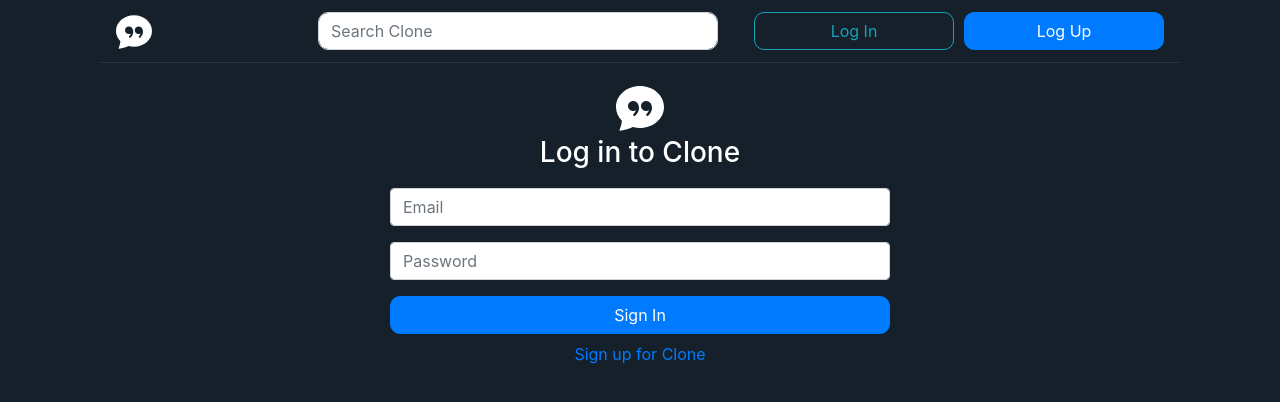
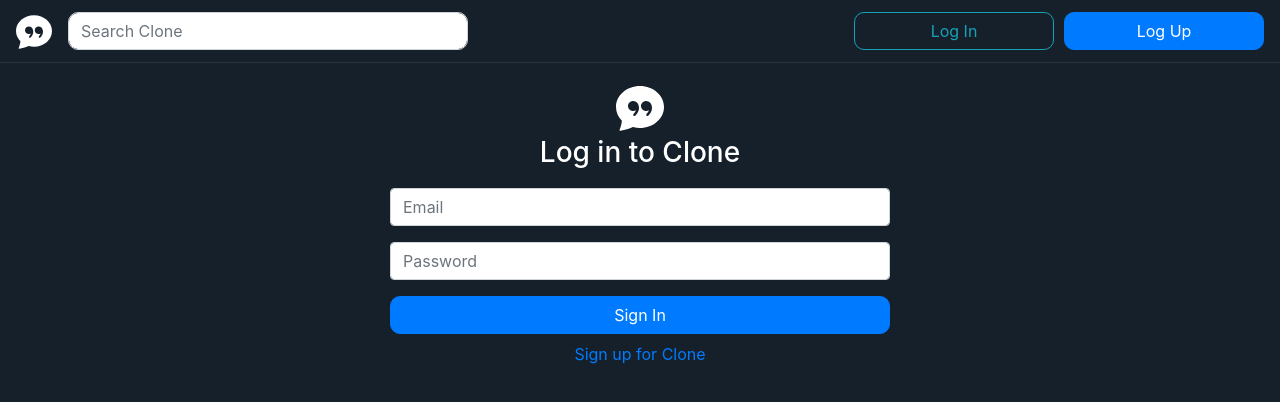
Before and after one commit to b1617/Clone, a React (Create React App) app in the folder frontend/: page /login in a window 1280 px wide. Shown: the top 402 px of the page. Built offline with nearby package versions, Linux system fonts and the light colour scheme.

Commit message:
add navbar but not responsive

```diff
--- a/frontend/public/index.html
+++ b/frontend/public/index.html
@@ -10,34 +10,11 @@
       content="Web site created using create-react-app"
     />
     <link rel="apple-touch-icon" href="%PUBLIC_URL%/logo192.png" />
-    <!--
-      manifest.json provides metadata used when your web app is installed on a
-      user's mobile device or desktop. See https://developers.google.com/web/fundamentals/web-app-manifest/
-    -->
     <link rel="manifest" href="%PUBLIC_URL%/manifest.json" />
-    <!--
-      Notice the use of %PUBLIC_URL% in the tags above.
-      It will be replaced with the URL of the `public` folder during the build.
-      Only files inside the `public` folder can be referenced from the HTML.
-
-      Unlike "/favicon.ico" or "favicon.ico", "%PUBLIC_URL%/favicon.ico" will
-      work correctly both with client-side routing and a non-root public URL.
-      Learn how to configure a non-root public URL by running `npm run build`.
-    -->
-    <title>React App</title>
+    <title>Clone</title>
   </head>
   <body>
     <noscript>You need to enable JavaScript to run this app.</noscript>
     <div id="root"></div>
-    <!--
-      This HTML file is a template.
-      If you open it directly in the browser, you will see an empty page.
-
-      You can add webfonts, meta tags, or analytics to this file.
-      The build step will place the bundled scripts into the <body> tag.
-
-      To begin the development, run `npm start` or `yarn start`.
-      To create a production bundle, use `npm run build` or `yarn build`.
-    -->
   </body>
 </html>
--- a/frontend/src/App.css
+++ b/frontend/src/App.css
@@ -1,4 +1,6 @@
 .App {
+  display: 'flex';
+  flex-direction: 'column';
   background-color: #15202b;
   min-height: 100vh;
 }
--- a/frontend/src/components/NavigationBar.js
+++ b/frontend/src/components/NavigationBar.js
@@ -1,12 +1,12 @@
 import React, { Component } from 'react';
 import { Navbar, Form, Button } from 'react-bootstrap';
 import { ChatQuoteFill } from 'react-bootstrap-icons';
-
+import { Link } from 'react-router-dom';
 class NavigationBar extends Component {
   render() {
     return (
-      <Navbar variant='dark' style={this.navStyle}>
-        <Navbar.Brand href='#home'>
+      <Navbar collapseOnSelect expand='lg' variant='dark' style={this.navStyle}>
+        <Navbar.Brand href='#'>
           <ChatQuoteFill color='#fff' size={36} />
         </Navbar.Brand>
         <Form inline>
@@ -17,29 +17,33 @@ class NavigationBar extends Component {
             className='mr-sm-2'
           />
         </Form>
-
+        <Navbar.Toggle aria-controls='responsive-navbar-nav' />
+        <Navbar.Collapse id='responsive-navbar-nav' style={{ flex: 1 }}>
+          <Link to='/login' style={{ marginLeft: 'auto' }}>
             <Button variant='outline-info' style={this.loginBtnStyle}>
               Log In
             </Button>
+          </Link>
+          <Link to='/logup'>
             <Button variant='primary' style={this.logupBtnStyle}>
               Log Up
             </Button>
+          </Link>
+        </Navbar.Collapse>
       </Navbar>
     );
   }
 
   formStyle = {
     width: '400px',
-    borderRadius: '10px',
-    marginLeft: '150px',
-    flex: '1'
+    borderRadius: '10px'
   };
 
   navStyle = {
     display: 'flex',
-    borderBottom: '1px solid #253341',
-    marginLeft: '100px',
-    marginRight: '100px'
+    borderBottom: '1px solid #253341'
+    // marginLeft: '100px',
+    // marginRight: '100px'
   };
 
   logupBtnStyle = {
@@ -49,7 +53,6 @@ class NavigationBar extends Component {
   };
 
   loginBtnStyle = {
-    marginLeft: 'auto',
     borderRadius: '10px',
     width: '200px'
   };
--- a/frontend/src/components/signin.js
+++ b/frontend/src/components/signin.js
@@ -1,6 +1,6 @@
 import React, { Component } from 'react';
 import { Form, Button } from 'react-bootstrap';
-
+import { Link } from 'react-router-dom';
 class signin extends Component {
   state = {
     email: '',
@@ -45,9 +45,9 @@ class signin extends Component {
         >
           Sign In
         </Button>
-        <a href=''>
+        <Link to='/logup'>
           <p style={{ marginTop: '8px' }}> Sign up for Clone </p>
-        </a>
+        </Link>
       </Form>
     );
   }
```
Lines whose indentation alone changed are shown as unchanged.
